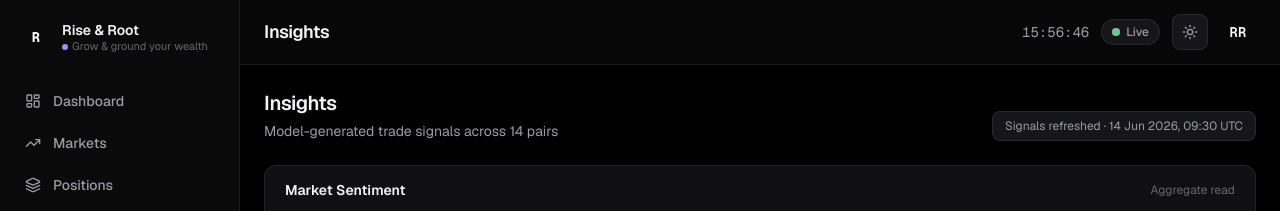
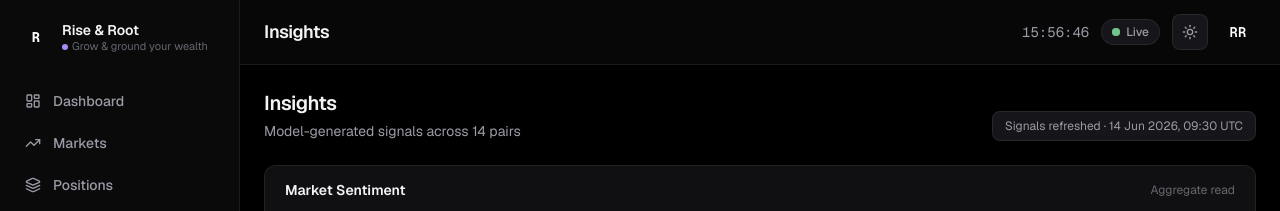
Before and after one commit to TaylorURL/rootriseholdings-com, a React (Vite) app: page /insights in a window 1280 px wide. Shown: the top 211 px of the page. Built offline with nearby package versions, Linux system fonts and the light colour scheme.

Commit message:
sunday: Edit src/pages/InsightsPage.jsx

```diff
--- a/src/pages/InsightsPage.jsx
+++ b/src/pages/InsightsPage.jsx
@@ -186,7 +186,7 @@ export default function InsightsPage() {
       <PageSection>
         <PageHeader
           title="Insights"
-          subtitle="Model-generated trade signals across 14 pairs"
+          subtitle="Model-generated signals across 14 pairs"
           action={
             <span className="rounded-md border border-border bg-surface-2 px-3 py-1.5 text-xs text-text-muted">
               Signals refreshed · 14 Jun 2026, 09:30 UTC
```
